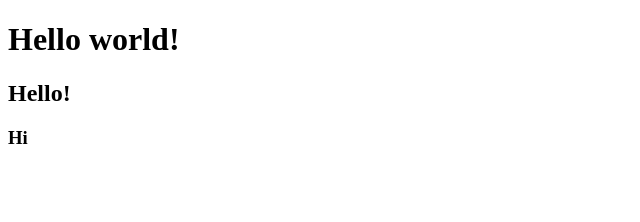
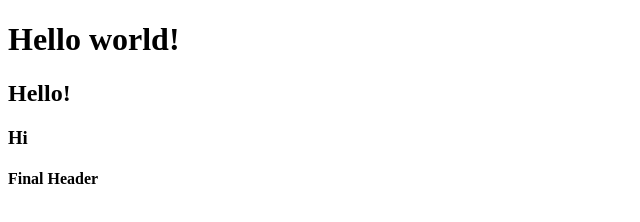
Before and after one commit to power-paul/project, a plain HTML site: page index.html in a window 1280 px wide. Shown: the whole page, without its empty margins (0-640 px from the left). Drawn offline with Linux system fonts and the light colour scheme.

Commit message:
Update index.html

```diff
--- a/index.html
+++ b/index.html
@@ -10,5 +10,6 @@
     <h1>Hello world!</h1>
     <h2>Hello!</h2>
     <h3>Hi</h3>
+    <h4>Final Header</h4>
 </body>
 </html>
```
